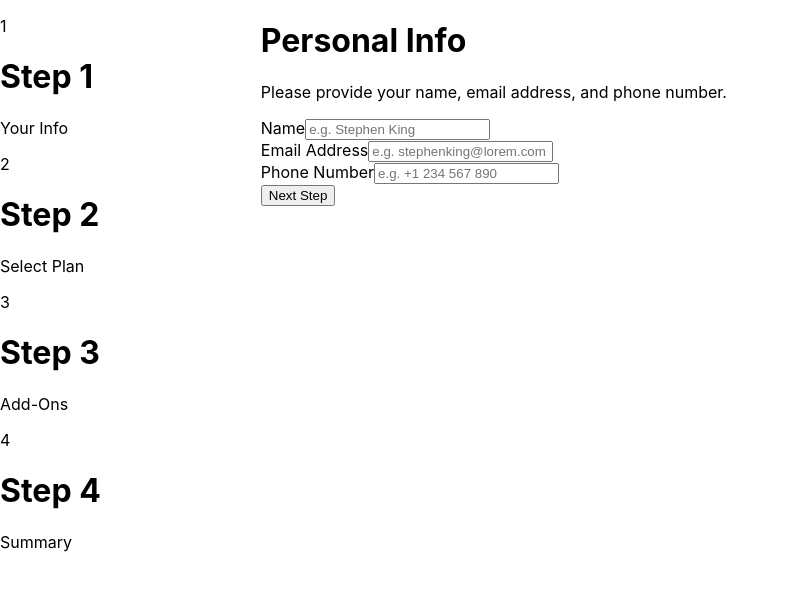
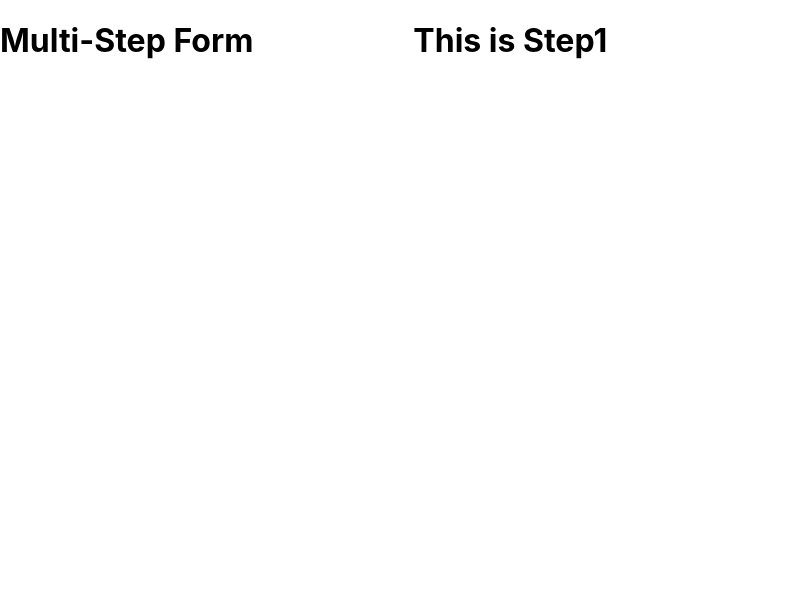
Before and after one commit to lexsac/multi-step-form, a React (Create React App) app in the folder multi-step-form/: page /step1 in a window 1280 px wide. Shown: the top 590 px of the page, without its empty margins (0-789 px from the left). Built offline with nearby package versions, Linux system fonts and the light colour scheme.

Commit message:
Added routing

```diff
--- a/multi-step-form/package.json
+++ b/multi-step-form/package.json
@@ -8,6 +8,7 @@
     "@testing-library/user-event": "^13.5.0",
     "react": "^18.2.0",
     "react-dom": "^18.2.0",
+    "react-router-dom": "^5.3.4",
     "react-scripts": "5.0.1",
     "web-vitals": "^2.1.4"
   },
--- a/multi-step-form/src/App.js
+++ b/multi-step-form/src/App.js
@@ -1,17 +1,12 @@
+import React from 'react';
+import MultiStepForm from './components/MultiStepForm';
+import { BrowserRouter as Router, Route, Switch, Redirect } from 'react-router-dom';
 import './styles/App.css';
-import Step from './components/Step';
-import StepLeft from './components/StepLeft';
-import InfoRight from './components/InfoRight';
 
 function App() {
   return (
     <div className="App">
-      <div className="Step-left">
-        <StepLeft />
-      </div>
-      <div className="App-header">
-        <InfoRight />
-      </div>
+      <MultiStepForm />
     </div>
   );
 }
--- /dev/null
+++ b/multi-step-form/src/components/MultiStepForm.js
@@ -0,0 +1,32 @@
+import React, { useState } from 'react';
+import { BrowserRouter as Router, Route, Switch, Redirect } from 'react-router-dom';
+import Step1 from '../pages/Step1';
+import Step2 from '../pages/Step2';
+import Step3 from '../pages/Step3';
+import Step4 from '../pages/Step4';
+
+function MultiStepForm() {
+    const [step, setStep] = useState(1);
+
+    return (
+        <div className="App">
+            <h1>Multi-Step Form</h1>
+            <Router>
+                <Route exact path="/step1">
+                    <Step1 />
+                </Route>
+                <Route exact path="/step2">
+                    <Step2 />
+                </Route>
+                <Route exact path="/step3">
+                    <Step3 />
+                </Route>
+                <Route exact path="/step4">
+                    <Step4 />
+                </Route>
+            </Router>
+        </div>
+    );
+}
+
+export default MultiStepForm;
--- a/multi-step-form/src/index.js
+++ b/multi-step-form/src/index.js
@@ -2,12 +2,15 @@ import React from 'react';
 import ReactDOM from 'react-dom/client';
 import './styles/index.css';
 import App from './App';
+import { BrowserRouter as Router } from 'react-router-dom';
 import reportWebVitals from './reportWebVitals';
 
 const root = ReactDOM.createRoot(document.getElementById('root'));
 root.render(
   <React.StrictMode>
-    <App />
+    <Router>
+      <App />
+    </Router>
   </React.StrictMode>
 );
 
--- a/multi-step-form/src/pages/Step1.js
+++ b/multi-step-form/src/pages/Step1.js
@@ -0,0 +1,11 @@
+import React from 'react';
+
+const Step1 = () => {
+    return (
+        <>
+            <h1>This is Step1</h1>
+        </>
+    )
+}
+
+export default Step1;
--- a/multi-step-form/src/pages/Step2.js
+++ b/multi-step-form/src/pages/Step2.js
@@ -0,0 +1,11 @@
+import React from 'react';
+
+const Step2 = () => {
+    return (
+        <>
+            <h1>This is Step2</h1>
+        </>
+    )
+}
+
+export default Step2;
--- a/multi-step-form/src/pages/Step3.js
+++ b/multi-step-form/src/pages/Step3.js
@@ -0,0 +1,13 @@
+import React from 'react';
+
+const Step3 = () => {
+    return (
+        <>
+            <section className="home-page">
+                <h1>This is Step3</h1>
+            </section>
+        </>
+    )
+}
+
+export default Step3;
--- a/multi-step-form/src/pages/Step4.js
+++ b/multi-step-form/src/pages/Step4.js
@@ -0,0 +1,13 @@
+import React from 'react';
+
+const Step4 = () => {
+    return (
+        <>
+            <section className="home-page">
+                <h1>Hi</h1>
+            </section>
+        </>
+    )
+}
+
+export default Step4;
```
Also changed, not shown: 1 other file (tests, documents, lock files or other folders).
